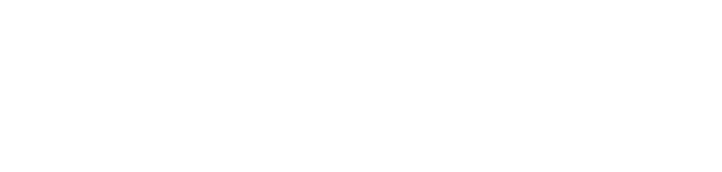
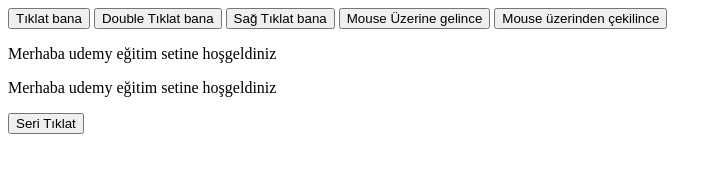
Before and after one commit to Emreakgoz1/JsLearning, a plain HTML site: page index.html in a window 1280 px wide. Shown: the whole page, without its empty margins (0-722 px from the left). Drawn offline with Linux system fonts and the light colour scheme.

Commit message:
Mouse events Added

```diff
--- a/index.html
+++ b/index.html
@@ -909,9 +909,76 @@
 
         }*/
      </script>
+     <button onclick="buttonkontrol()">Tıklat bana</button>
+     <button ondblclick="buttonkontrol()">Double Tıklat bana</button>
+     <button oncontextmenu="buttonkontrol()">Sağ Tıklat bana</button>
+     <button onmouseover="buttonkontrol()">Mouse Üzerine gelince</button>
+     <button onmouseout="buttonkontrol()">Mouse üzerinden çekilince</button>
+     <p onmousedown="buttonkontrol()">Merhaba udemy eğitim setine hoşgeldiniz</p>
+     <p onmousemove="buttonkontrol(event)">Merhaba udemy eğitim setine hoşgeldiniz</p>
+     <div id="kor"></div>
+     <button onclick="buttonkontrol(event)">Seri Tıklat</button>
+
      <script>
 
-            //Mouse Events
+
+        //Mouse Events
+        //Bir şeye tıklanmasını kontrol edebilmek için özellik olarak onclick veriyoruz ve fonksyion tanımlanıp değer alınır
+       /* buttonkontrol = ()=>{
+            console.log("Tıklatıldı");
+        }
+
+        //Mouse ile çift tıklatma (ondblclick)
+        //Windowsda dosya açma işlemleri gibi
+
+           buttonkontrol = () =>
+           {
+            console.log("Double Tıklatıldı");
+           }
+
+        //Mouse ile sağ tıklatma yakalama (oncontextmenu)
+        //Birisi sağ tıklattıgında sağ tuş kullanmak yasak diyebiliriz.
+
+        buttonkontrol = () =>
+           {
+            console.log("Sağ Tıklatıldı");
+           }
+
+        //Mouse ile üstüne gelince
+        buttonkontrol = () =>
+           {
+            console.log("üzerine gelindiı");
+           }
+        //Mouse ile Üstünden Çekince
+
+        buttonkontrol = () =>
+           {
+            console.log("üzerinden çektim");
+           }
+
+        //Paragrafa Mouse ile üstüne tıklama
+        buttonkontrol = () =>
+           {
+            console.log("Paragrafa tıklattım");
+           }
+
+        //Mouse Koordinatlarını Bulma
+
+        buttonkontrol = (event) =>
+           {
+                var x = event.clientX;
+                var y = event.clientY;
+
+                var k = "Kordinat: ("+x+","+y+" )";
+                document.getElementById("kor").innerText = k;
+           }
+
+           //Sürekli Tıklama Tespiti
+
+           buttonkontrol = (event) =>
+           {
+            console.log(event.detail);
+           }*/
 
 
 
```
